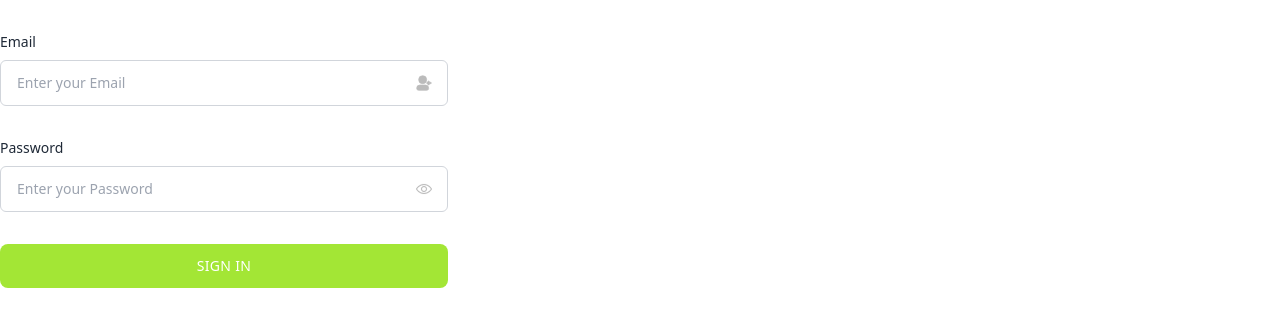
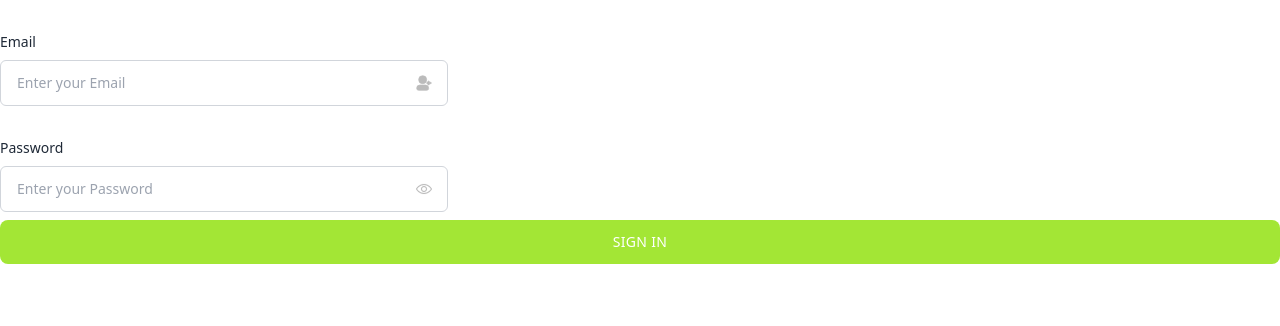
Before and after one commit to yurihoka/Beyond, a Next.js app: page /signin in a window 1280 px wide. Shown: the top 326 px of the page. Built offline with nearby package versions, Linux system fonts and the light colour scheme.

Commit message:
ワークアウトとボタンコンポーネントのスタイル修正

```diff
--- a/src/components/common/Button.tsx
+++ b/src/components/common/Button.tsx
@@ -3,11 +3,10 @@ import { ButtonProps } from "./types";
 
 const Button = ({ entry, onClick }: ButtonProps) => {
   const className =
-    "w-full py-3 px-4 text-sm tracking-wide rounded-lg text-white bg-lime-400 hover:bg-lime-300 focus:outline-none";
+    "w-full py-3 px-4 text-sm tracking-wide rounded-lg text-white bg-lime-400 mt-2 hover:bg-lime-300 focus:outline-none";
   return (
     <div>
-      <div className="max-w-md w-full">
-        <div className="!mt-8">
+      <div className="w-full flex justify-center">
         {entry === "signin" && (
           <button className={className} onClick={onClick}>
             SIGN IN
@@ -33,7 +32,7 @@ const Button = ({ entry, onClick }: ButtonProps) => {
           <button className={className}>ADD EXERCISES</button>
         )}
         {entry === "cancelworkout" && (
-            <button className={className}>CANCEL WORKOUT</button>
+          <button className={`${className} bg-gray-300`}>CANCEL WORKOUT</button>
         )}
         {entry === "closeexerciselist" && (
           <button className={className} onClick={onClick}>
@@ -42,7 +41,6 @@ const Button = ({ entry, onClick }: ButtonProps) => {
         )}
       </div>
     </div>
-    </div>
   );
 };
 
--- a/src/components/workout/Workout.tsx
+++ b/src/components/workout/Workout.tsx
@@ -17,7 +17,7 @@ const Workout = () => {
       <div className="fixed top-0 left-0 w-full">
         <Navbar userEmail="test@xyz.com" />
       </div>
-      <div className="flex flex-col pt-16">
+      <div className="flex pt-10 justify-between justify-center items-center">
         <h1>{currentDate}</h1>
         <Button entry="finishworkout" />
       </div>
```
Lines whose indentation alone changed are shown as unchanged.
